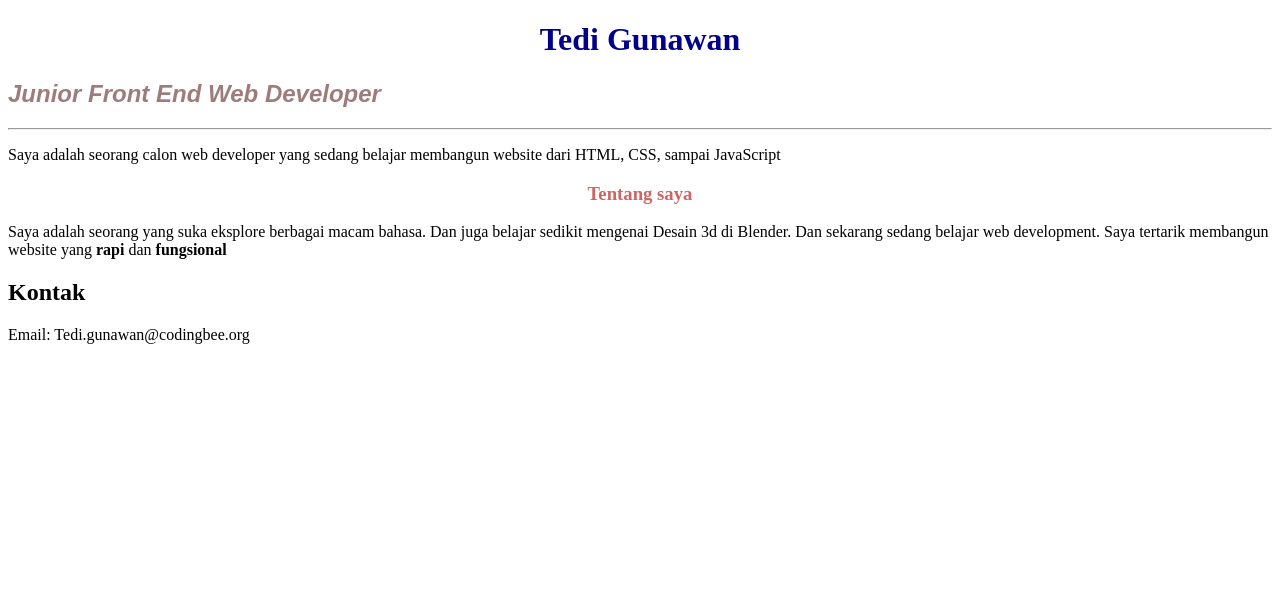
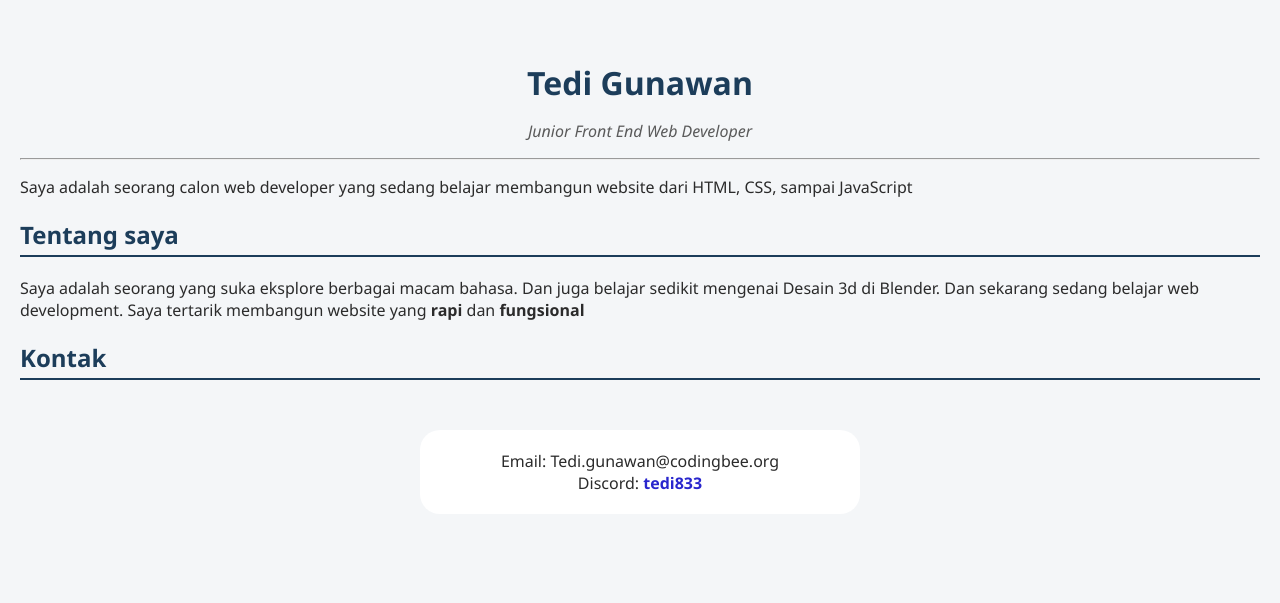
Before and after one commit to tgunawan/WebDev, a PHP site: page /Materi/Materi2.html in a window 1280 px wide. Shown: the top 603 px of the page. Run offline with PHP 8.4, Linux system fonts and the light colour scheme.

Commit message:
upload ke git

```diff
--- a/Materi/Materi2.html
+++ b/Materi/Materi2.html
@@ -5,40 +5,45 @@
     <meta name="viewport" content="width=device-width, initial-scale=1.0">
     <title>Portofolio saya</title>
     <!-- <style>
-        h3{
+        h1{
             color: #ce6464;
-            text-align: center;
+            /* text-align: center; */
         }
-    </style> -->
+    </style>  -->
     <link rel="stylesheet" href="contohStyle.css">
 </head>
 
 <body>
-    <h1 style="color: darkblue; text-align: center">Tedi Gunawan</h1> <!-- inline style -->
-    <h2 style="font-family: Arial, Helvetica, sans-serif;color: #9f7c7c;">
-        <em>Junior Front End Web Developer</em></h2>
+    <h1 id="main-title">Tedi Gunawan</h1> <!-- inline style -->
+    <p class="subtitle"><em>Junior Front End Web Developer</em></p>
     <hr>
-    <p>Saya adalah seorang calon web developer yang sedang belajar membangun website dari HTML, CSS, sampai JavaScript </p>
+    <p >Saya adalah seorang calon web developer yang sedang belajar membangun website dari HTML, CSS, sampai JavaScript </p>
 
-    <h3>Tentang saya</h3>
+    <h2 class="section-title">Tentang saya</h3>
     <p>Saya adalah seorang yang suka eksplore berbagai macam bahasa. Dan juga belajar sedikit mengenai Desain 3d di Blender.
     Dan sekarang sedang belajar web development.
         Saya tertarik membangun website yang <strong>rapi</strong> dan
         <strong>fungsional</strong>
     </p>
 
-    <h2>Kontak</h2>
-    <p>
+    <h2 class="section-title">Kontak</h2>
+    <div class="card">
         Email: Tedi.gunawan@codingbee.org <br>
-
-    </p>
+        Discord: <a href="https://discord.com/users/1529045655304278058">tedi833</a>
+    </div>
 </body>
 </html>
 <!--
 inline style spesifik pada tag tertentu
 internal CSS semua code css ada dalam Head
 external CSS dalam head ada link rel href acuan file css
-dalam stylecss:
-# id
-. class
+bisa combine semua style namun perlu hati-hati
+dalam style css element selector:
+h1,p tag html element, bisa beberapa tag bersamaan
+# id hanya element tertentu biasanya cuma 1x pakai
+. class bisa berkali-kali di pakai
+
+Padding = jarak ke dalam.
+Margin = jarak ke luar.
+
 -->
--- a/Materi/contohStyle.css
+++ b/Materi/contohStyle.css
@@ -1,4 +1,54 @@
-h3{
-            color: #ce6464;
-            text-align: center;
-        }
+body{
+    font-family: 'Segoe UI', Tahoma, Geneva, Verdana, sans-serif;
+    background-color: #f4f6f8;
+    color: #2b2b2b;
+    margin: 0;
+    padding: 40px 20px; /*vertical horizontal*/
+}
+
+/* Header */
+#main-title{
+    text-align: center;
+    color: #1c3d5a;
+    margin-bottom: 4px;
+}
+
+.subtitle{
+    text-align: center;
+    color: #5a5a5a;
+    font-style: italic;
+}
+
+
+/* sectiontitle */
+.section-title{
+    color: #1c3d5a;
+    border-bottom: 2px solid #1c3d5a;
+    padding-bottom: 4px;
+}
+
+.card{
+    background-color: white;
+    width: 400px;
+    padding: 20px;
+    margin: 50px auto;
+    text-align: center;
+    border-radius: 20px;
+}
+
+.card img {
+    width: 250px;
+    border-radius: 15px;
+}
+
+.card a {
+    color: rgb(41, 38, 205);
+    text-decoration: none;
+    font-weight: bold;
+}
+
+.description {
+    color: gray;
+    font-size: 18px;
+    line-height: 1.5;
+}
```
